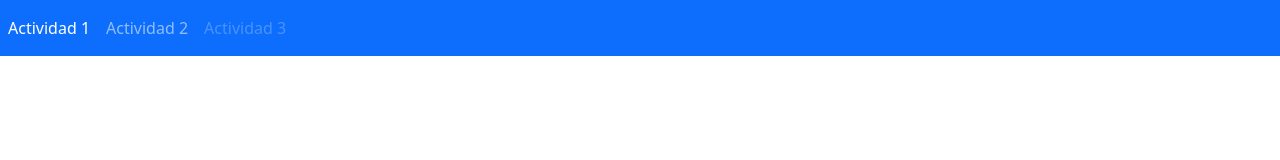
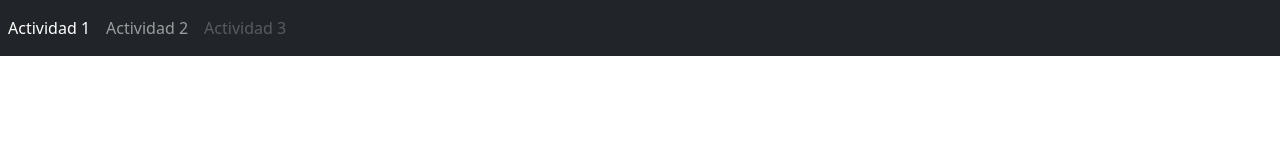
Before and after one commit to beeeel97/SucioNerdFlix, a plain HTML site: page index.html in a window 1280 px wide. Drawn offline with nearby package versions, Linux system fonts and the light colour scheme.

Commit message:
barra negra

```diff
--- a/index.html
+++ b/index.html
@@ -11,7 +11,7 @@
   </head>
   <body>
     <head>
-      <nav class="navbar navbar-expand-sm bg-primary navbar-dark">
+      <nav class="navbar navbar-expand-sm bg-dark navbar-dark">
         <ul class="navbar-nav">
           <li class="nav-item">
             <a href="" class="nav-link active">Actividad 1</a>
```
